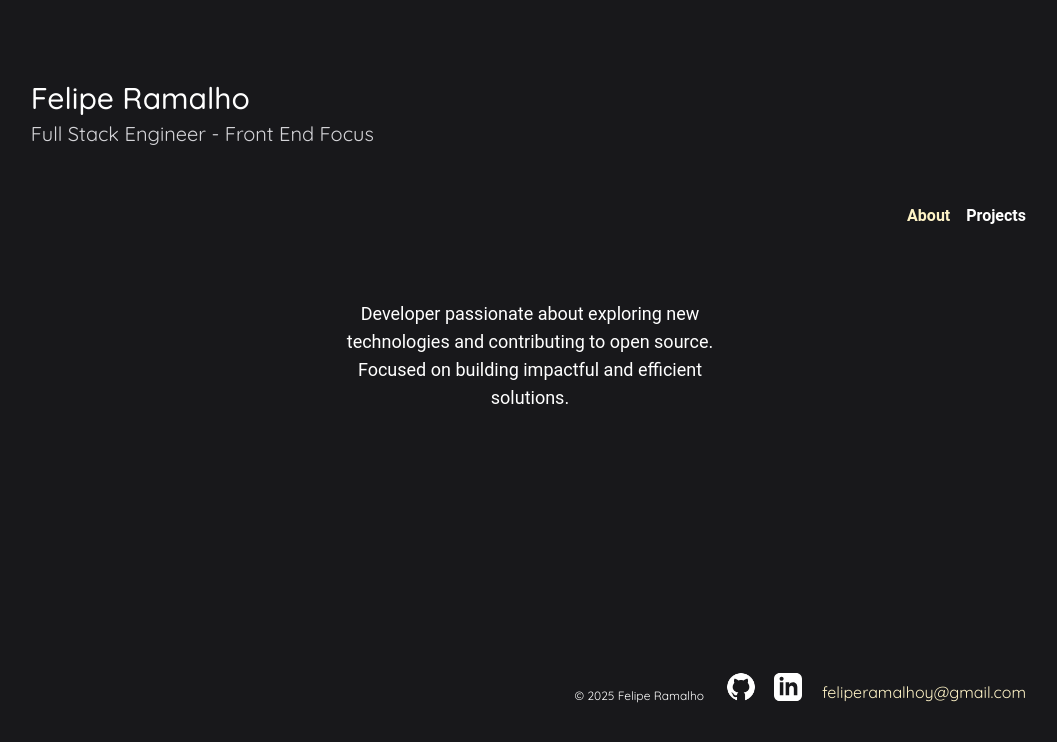
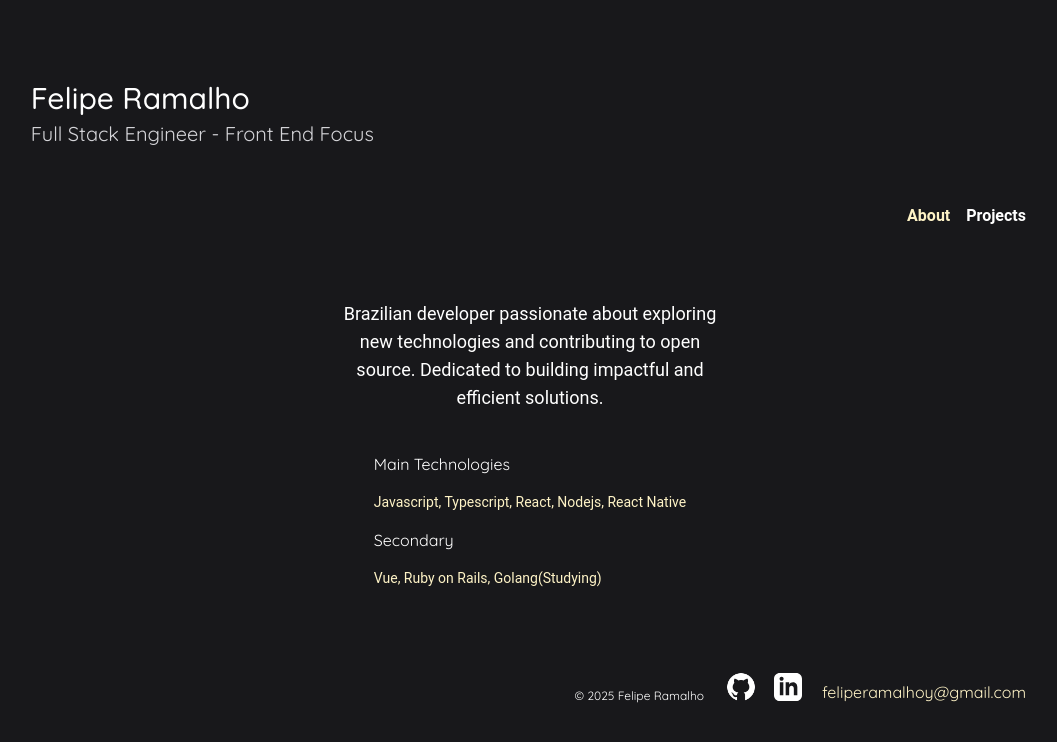
Before and after one commit to Felipe32R/portfolio, a React (Vite) app: page / in a window 1280 px wide. Shown: the top 742 px of the page, without its empty margins (110-1167 px from the left). Built offline with nearby package versions, Linux system fonts and the light colour scheme.

Commit message:
add techs

```diff
--- a/src/App.tsx
+++ b/src/App.tsx
@@ -15,14 +15,14 @@ function App() {
     {
       title: "SGCE",
       description: "Election Campaign Management",
-      tags: ["react", "nest", "docker", "postgresql"],
+      tags: ["react", "nest", "postgresql"],
       link: "https://github.com/Felipe32R/SGCE",
     },
     {
       title: "Podcastr",
       description: "Spotify-like Podcast Player",
-      tags: ["next", "nest"],
-      link: "https://github.com/Felipe32R/SGCE",
+      tags: ["next"],
+      link: "https://github.com/Felipe32R/podcastr",
     },
     {
       title: "PlannerApp",
--- a/src/components/Certifications/index.tsx
+++ b/src/components/Certifications/index.tsx
@@ -1,9 +1,20 @@
 export function Certifications() {
   return (
-    <div className="w-full h-full flex justify-center pt-10">
-      <div className="sm:w-[80%] md:w-[60%] xl:w-[40%] h-full text-center text-lg">
-        Developer passionate about exploring new technologies and contributing
-        to open source. Focused on building impactful and efficient solutions.
+    <div className="w-full h-full flex flex-col justify-start items-center pt-10 gap-10">
+      <div className="sm:w-[80%] md:w-[60%] xl:w-[40%] text-center text-lg">
+        Brazilian developer passionate about exploring new technologies and
+        contributing to open source. Dedicated to building impactful and
+        efficient solutions.
+      </div>
+      <div className="flex flex-col gap-4">
+        <h3>Main Technologies</h3>
+        <span className="text-sm text-amber-100">
+          Javascript, Typescript, React, Nodejs, React Native
+        </span>
+        <h3>Secondary</h3>
+        <span className="text-sm text-amber-100">
+          Vue, Ruby on Rails, Golang(Studying)
+        </span>
       </div>
     </div>
   );
```
Also changed, not shown: 1 other file (tests, documents, lock files or other folders).
